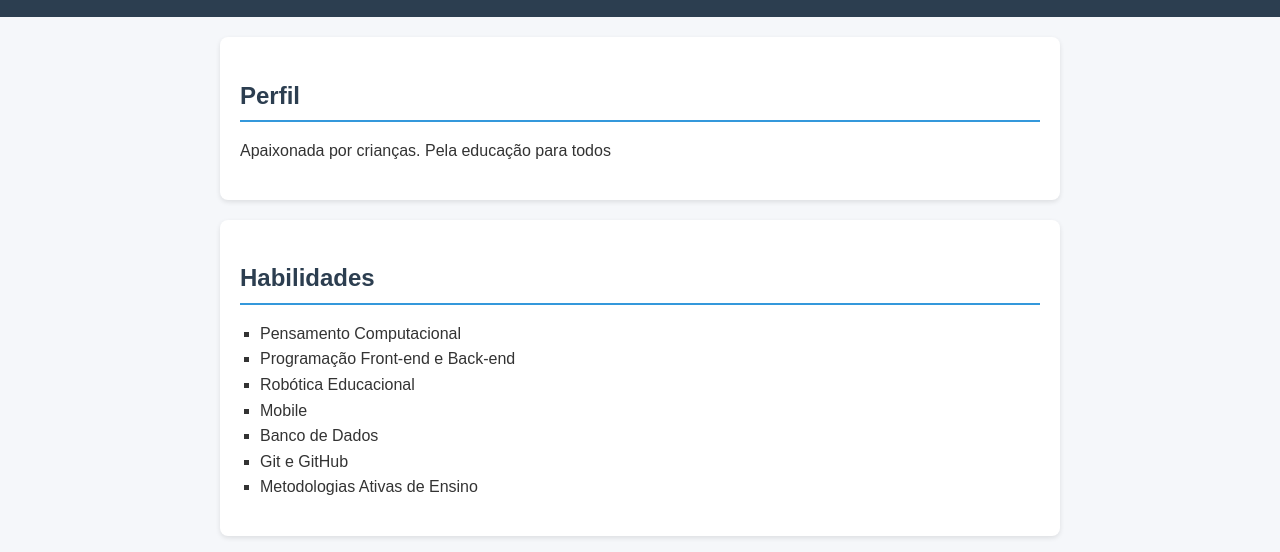
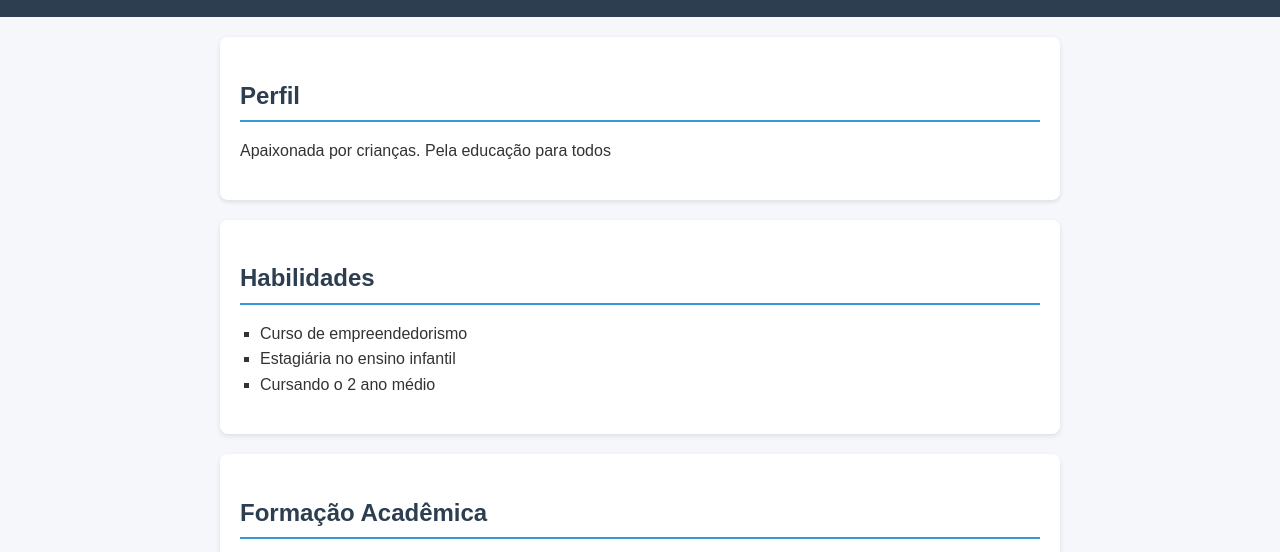
Before and after one commit to RitaBarbosa2009/riihwx, a plain HTML site: page index.html in a window 1280 px wide. Shown: the part 204-756 px from the top of the page. Drawn offline with Linux system fonts and the light colour scheme.

Commit message:
Update index.html

```diff
--- a/index.html
+++ b/index.html
@@ -50,13 +50,9 @@
     <h2>Habilidades</h2>
     <ul>
       <!-- Lista não ordenada -->
-      <li>Pensamento Computacional</li>
-      <li>Programação Front-end e Back-end</li>
-      <li>Robótica Educacional</li>
-      <li>Mobile</li>
-      <li>Banco de Dados</li>
-      <li>Git e GitHub</li>
-      <li>Metodologias Ativas de Ensino</li>
+      <li> Curso de empreendedorismo</li>
+      <li> Estagiária no ensino infantil</li>
+      <li> Cursando o 2 ano médio</li>
       <!-- Item da lista -->
     </ul>
   </section>
```
